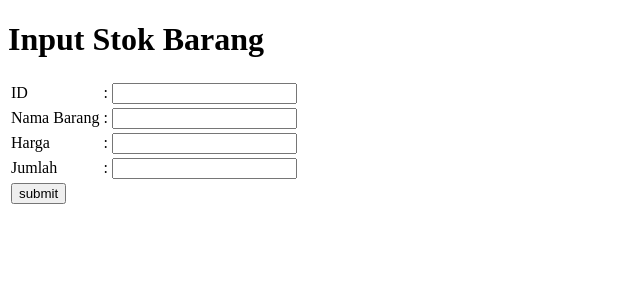
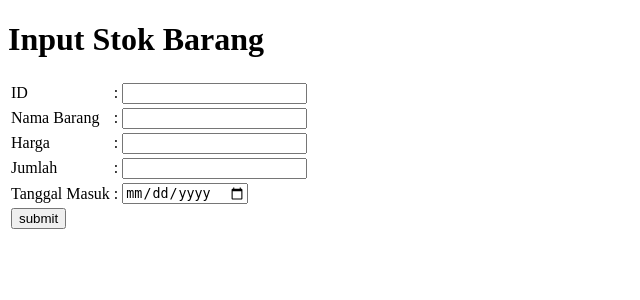
Before and after one commit to rizkyharahap/transaksi, a PHP site: page / in a window 1280 px wide. Shown: the top 300 px of the page, without its empty margins (0-640 px from the left). Run offline with PHP 8.4, Linux system fonts and the light colour scheme; some libraries are stand-ins or nearby versions.

Commit message:
final 1.0

```diff
--- a/index.php
+++ b/index.php
@@ -21,12 +21,17 @@
         <tr>
           <td>Harga</td>
           <td> : </td>
-          <td> <input type="text" name="harga" value=""> </td>
+          <td> <input type="number" name="harga" value=""> </td>
         </tr>
         <tr>
           <td>Jumlah</td>
           <td> : </td>
-          <td> <input type="text" name="jumlah" value=""> </td>
+          <td> <input type="number" name="jumlah" value=""> </td>
+        </tr>
+        <tr>
+          <td>Tanggal Masuk</td>
+          <td> : </td>
+          <td> <input type="date" name="tgl_masuk" value=""> </td>
         </tr>
         <tr>
           <td> <input type="submit" name="submit" value="submit"> </td>
@@ -52,7 +57,7 @@
             $nm_barang = $_POST['nm_barang'];
             $harga = $_POST['harga'];
             $jumlah = $_POST['jumlah'];
-            $tgl_masuk = date("Y-m-d");
+            $tgl_masuk = $_POST['tgl_masuk'];
 
             $sql_insert = "INSERT INTO barang (id, nm_barang, harga, jumlah, date) VALUES (?,?,?,?,?)";
 
@@ -71,7 +76,7 @@
           echo "<h3>Data telah dimasukan</h3>";
         }
 
-
+s
       ?>
 
   </body>
```
